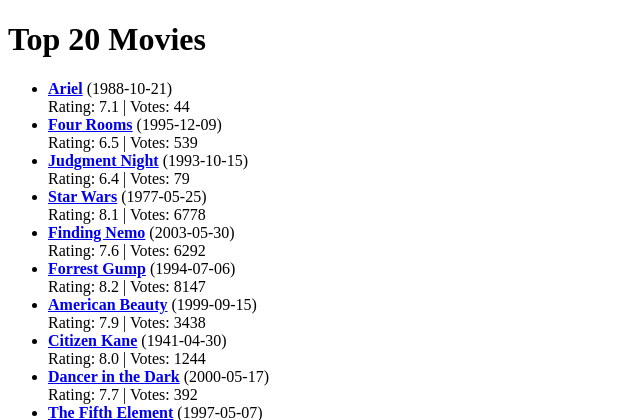
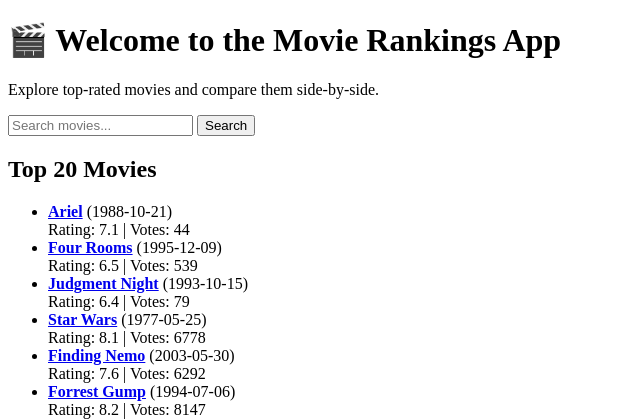
Before and after one commit to Sarah-Julius/moving-rankingapp, a Flask app: page / in a window 1280 px wide. Shown: the top 420 px of the page, without its empty margins (0-640 px from the left). Run offline with Flask 2, Linux system fonts and the light colour scheme; data comes from the database, SQL or seed files in the repository; data that the repository does not hold is empty.

Commit message:
modified

```diff
--- a/app/routes.py
+++ b/app/routes.py
@@ -16,6 +16,16 @@ def home():
         movies = Movie.query.limit(20).all()
 
     return render_template('home.html', movies=movies, genres=genres)
+
+@main.route('/search')
+def search():
+    query = request.args.get('query', '')
+    if query:
+        results = Movie.query.filter(Movie.title.ilike(f"%{query}%")).all()
+    else:
+        results = []
+    return render_template('search_results.html', query=query, results=results)
+
 
 @main.route('/movie/<int:movie_id>')
 def movie_detail(movie_id):
--- a/app/templates/home.html
+++ b/app/templates/home.html
@@ -1,21 +1,29 @@
 <!DOCTYPE html>
 <html>
 <head>
-    <title>Movie Rankings</title>
+    <title>Movie Rankings App</title>
 </head>
 <body>
-    <h1>Top 20 Movies</h1>
+    <h1>🎬 Welcome to the Movie Rankings App</h1>
+    <p>Explore top-rated movies and compare them side-by-side.</p>
+
+    <!-- Search Form -->
+    <form action="{{ url_for('main.search') }}" method="GET">
+        <input type="text" name="query" placeholder="Search movies..." required>
+        <button type="submit">Search</button>
+    </form>
+
+    <h2>Top 20 Movies</h2>
     <ul>
         {% for movie in movies %}
         <li>
-            <strong>
-                <a href="/movie/{{ movie.id }}">{{ movie.title }}</a>
-            </strong>
+            <strong><a href="/movie/{{ movie.id }}">{{ movie.title }}</a></strong>
             ({{ movie.release_date }})<br>
             Rating: {{ movie.vote_average }} | Votes: {{ movie.vote_count }}
         </li>
         {% endfor %}
     </ul>
+
+    <p><a href="/compare">Compare Two Movies</a></p>
 </body>
 </html>
-<p><a href="/compare">Compare Two Movies</a></p>
```
Also changed, not shown: app/templates/search_results.html (added, +17 -0 lines).
